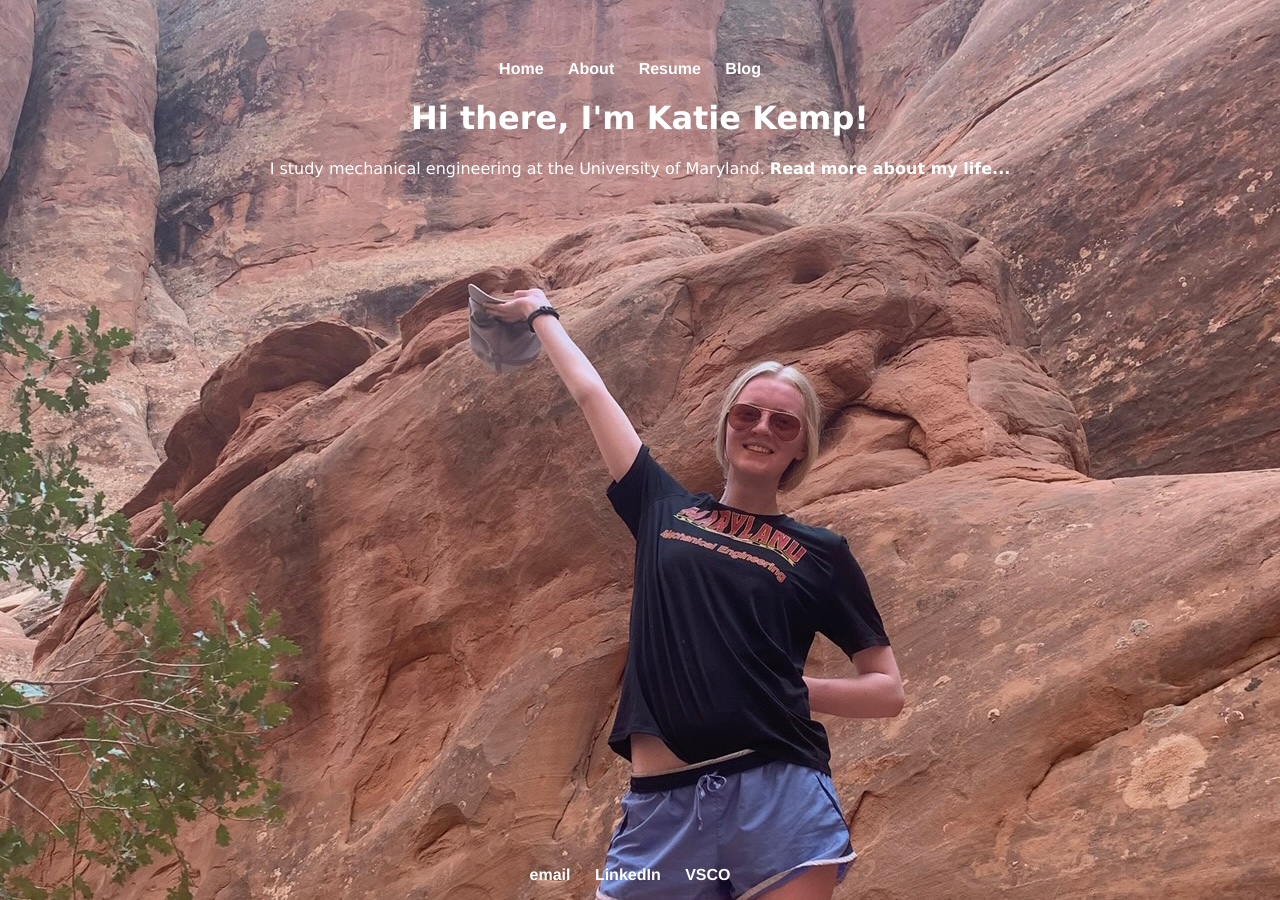
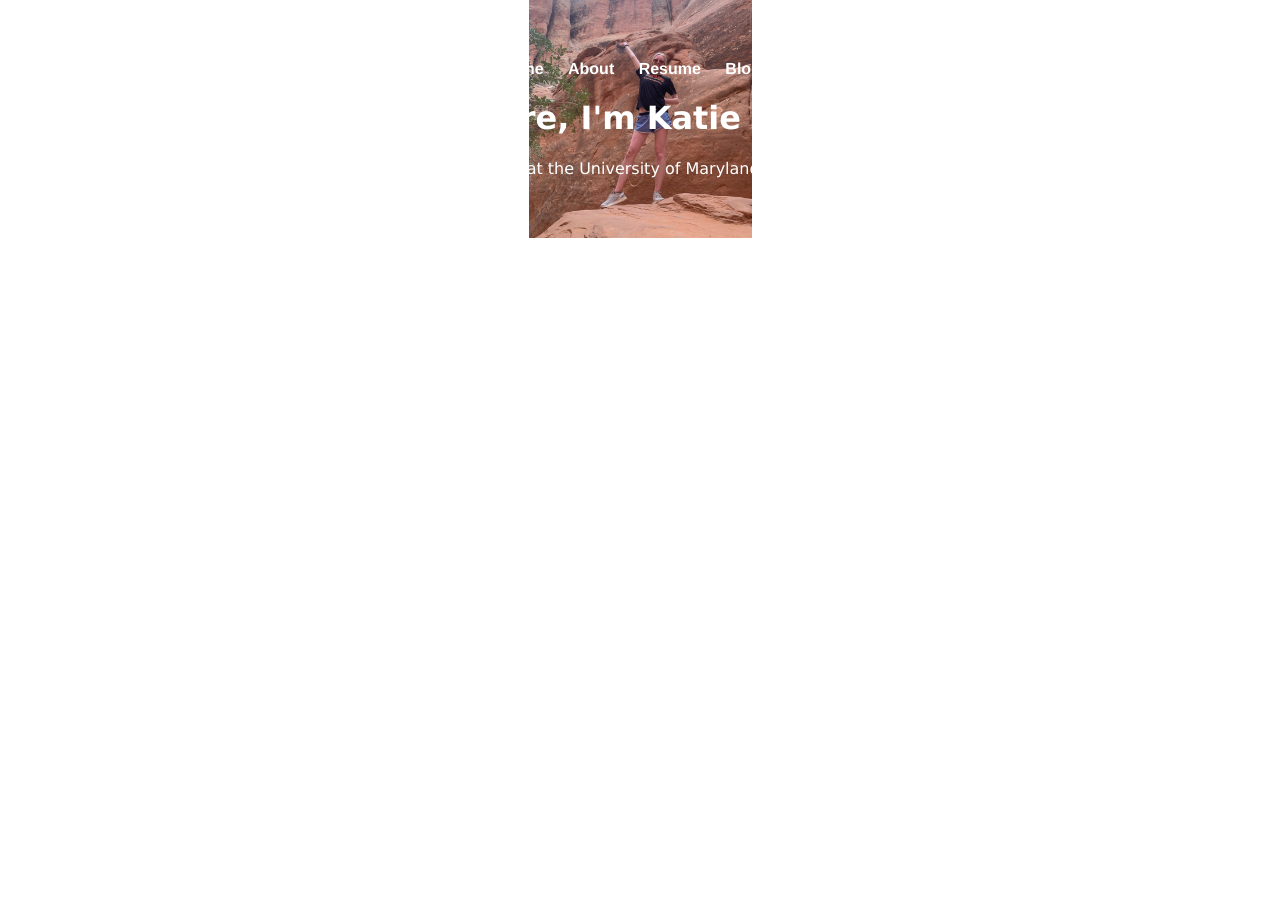
Before and after one commit to katherinekemp/katherinekemp.github.io, a Jekyll site: the page built from index.html, in a window 1280 px wide. Built offline with Jekyll 4.4.1, drawn with Linux system fonts in a browser that asks for light colours.

Commit message:
Update home.html

```diff
--- a/_layouts/home.html
+++ b/_layouts/home.html
@@ -6,7 +6,7 @@
 			}
 			body {
 				background-image: url("homepage.JPG");
-				background-size: auto;
+				background-size: contain;
 				background-repeat: no-repeat;
 				background-position: center top;
 				text-align: center;
```
